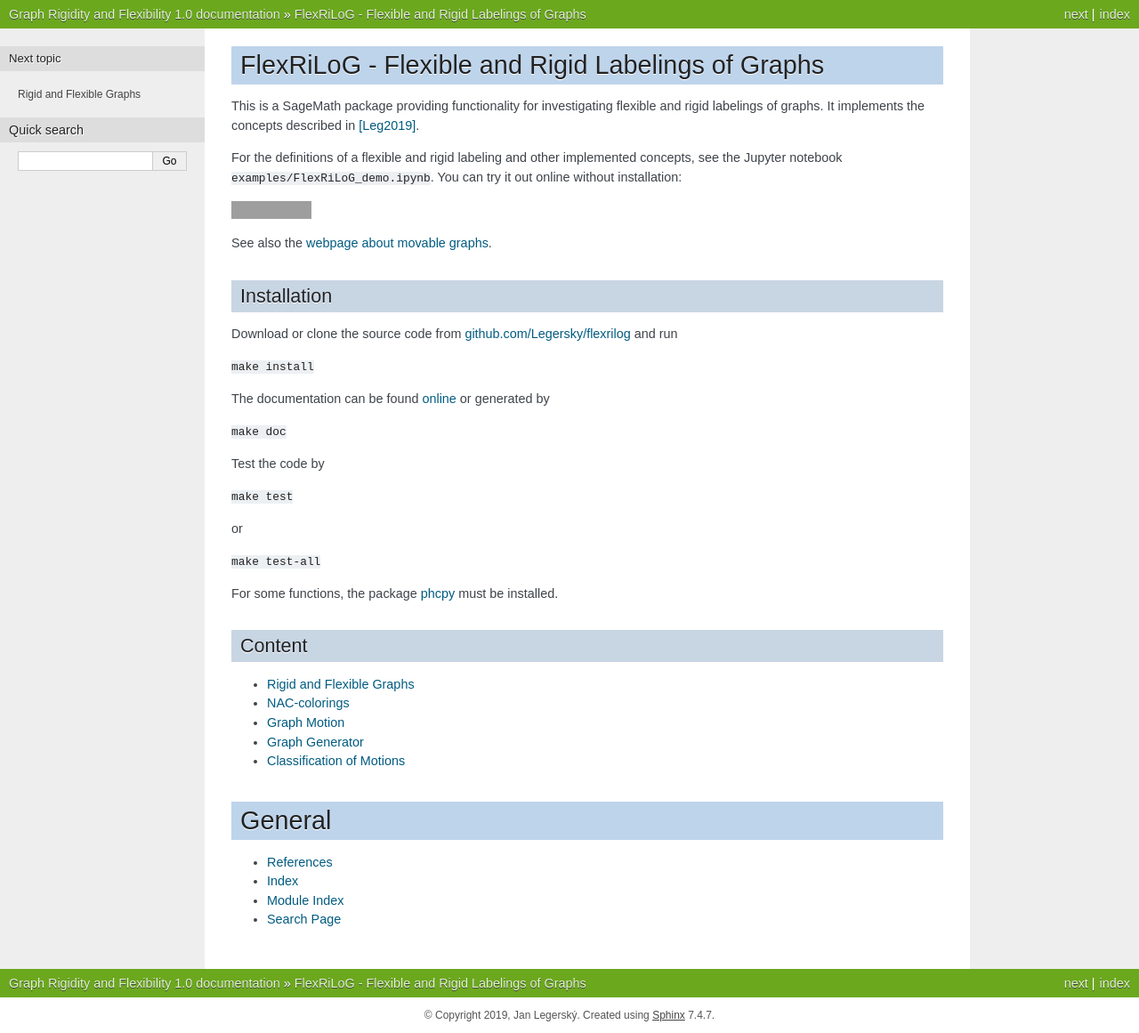
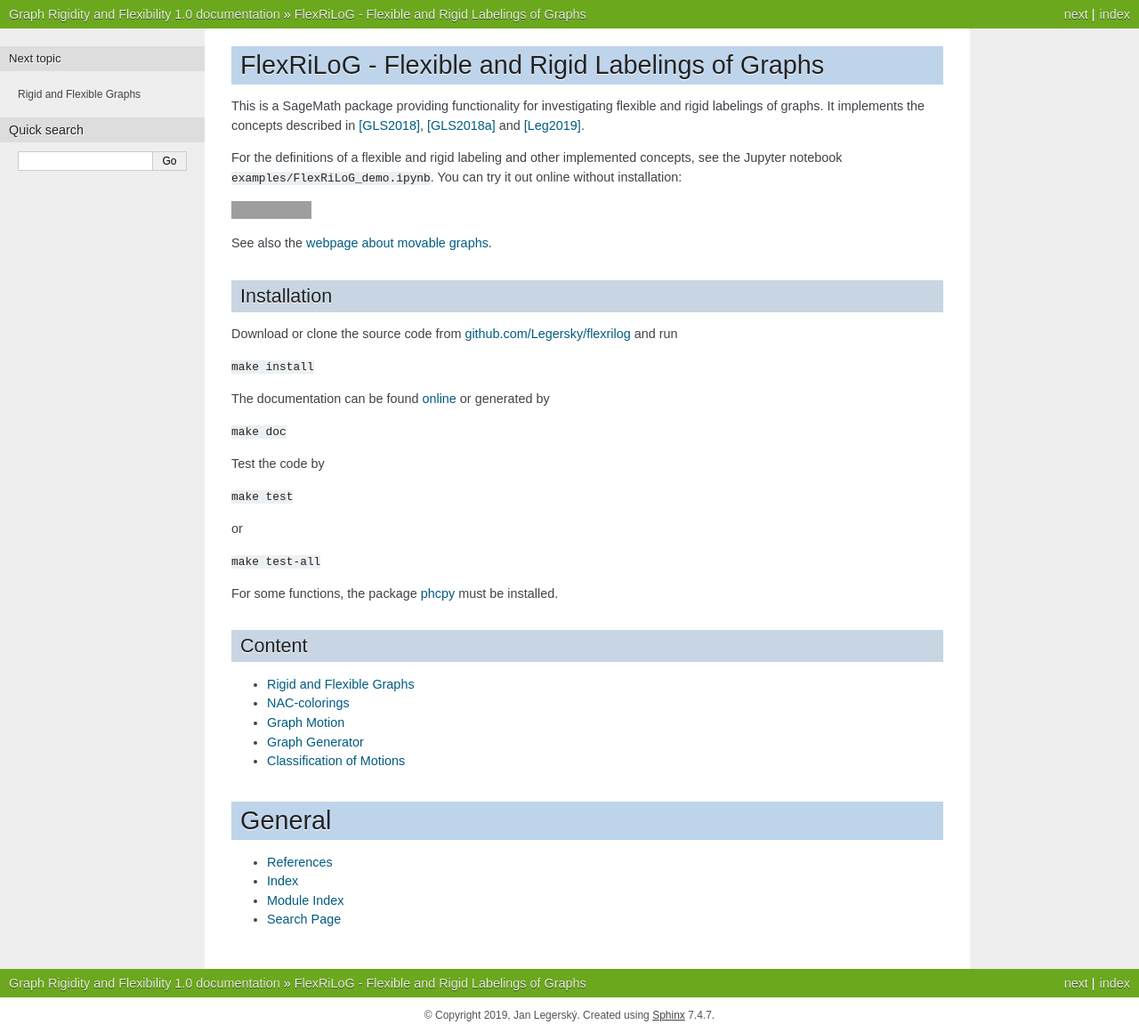
Before and after one commit to Legersky/flexrilog, a Sphinx documentation site: the page built from doc/index.rst, in a window 1280 px wide. Shown: the whole page at 89% size. Built offline with Sphinx 7.4.7, drawn with Linux system fonts in a browser that asks for light colours; some of the changed lines change nothing that is shown; grey boxes are pictures that could not be loaded.

Commit message:
references

```diff
--- a/README.rst
+++ b/README.rst
@@ -4,7 +4,11 @@
 
 
 This is a SageMath package providing functionality for investigating flexible and rigid labelings of graphs.
-It implements the concepts described in the doctoral thesis *Flexible and Rigid Labelings of Graphs* by Jan Legerský.
+It implements the concepts described in the papers
+*Graphs with Flexible Labelings* (doi:`10.1007/s00454-018-0026-9 <https://dx.doi.org/10.1007/s00454-018-0026-9>`_)
+and *Graphs with Flexible Labelings allowing Injective Realizations*
+(arXiv:`1811.06709 <https://arxiv.org/abs/1811.06709>`_) by Georg Grasegger, Jan Legerský and Josef Schicho,
+and in the doctoral thesis *Flexible and Rigid Labelings of Graphs* by Jan Legerský.
 
 .. start-include
 
--- a/doc/index.rst
+++ b/doc/index.rst
@@ -3,7 +3,7 @@
 
 
 This is a SageMath package providing functionality for investigating flexible and rigid labelings of graphs.
-It implements the concepts described in [Leg2019]_.
+It implements the concepts described in [GLS2018]_, [GLS2018a]_ and [Leg2019]_.
 
 .. include:: ../README.rst
 	:start-after: start-include
```
